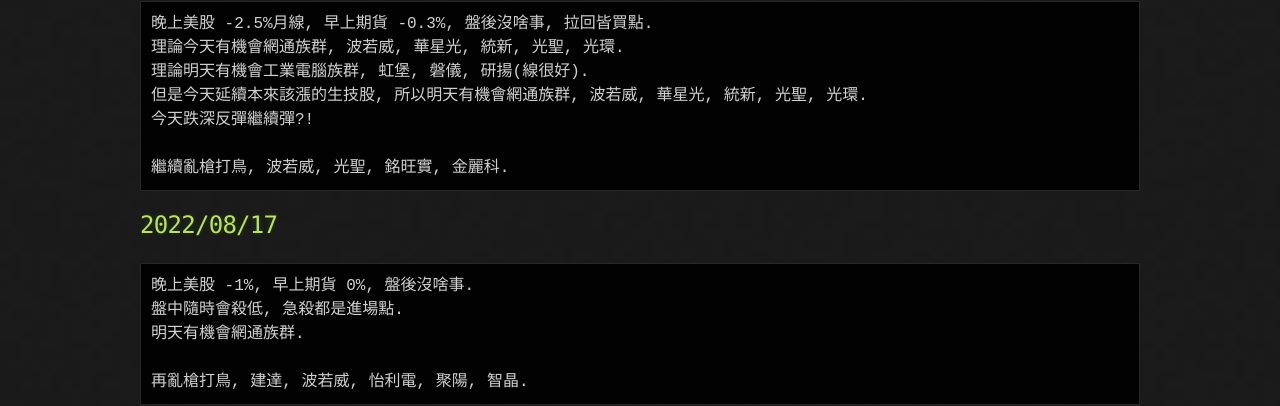
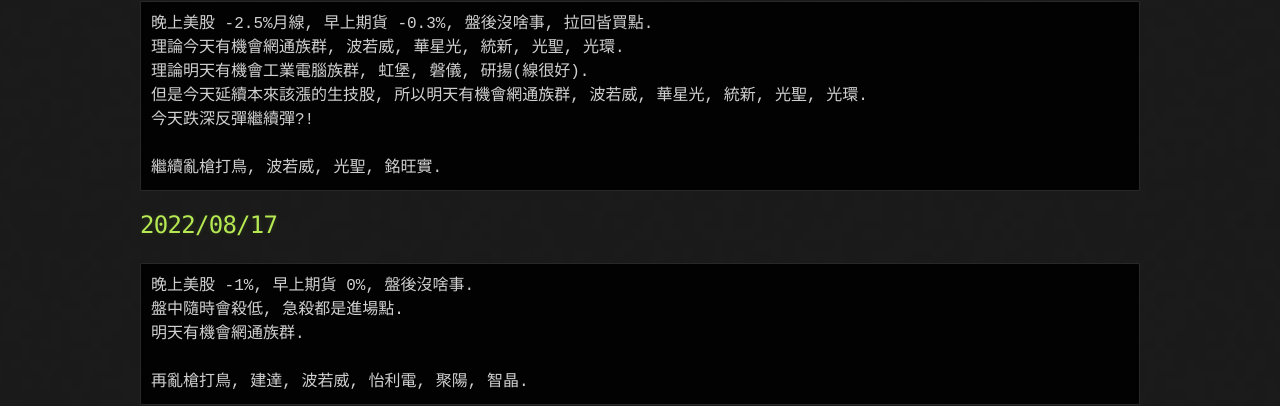
Before and after one commit to lepg5487/Stock_God, a Jekyll site: the page built from index.md, in a window 1280 px wide and 900 px high. Shown: the part 353-759 px from the top of the window. Built offline with Jekyll 4.4.1, drawn with Linux system fonts in a browser that asks for light colours; our own code applies the rules of GitHub Pages for plain Markdown files.

Commit message:
Update index.md

````diff
--- a/index.md
+++ b/index.md
@@ -12,7 +12,7 @@ layout: testlayouts
 但是今天延續本來該漲的生技股, 所以明天有機會網通族群, 波若威, 華星光, 統新, 光聖, 光環.
 今天跌深反彈繼續彈?!
 
-繼續亂槍打鳥, 波若威, 光聖, 銘旺實, 金麗科.
+繼續亂槍打鳥, 波若威, 光聖, 銘旺實.
 ```
 
 ## 2022/08/17
````
